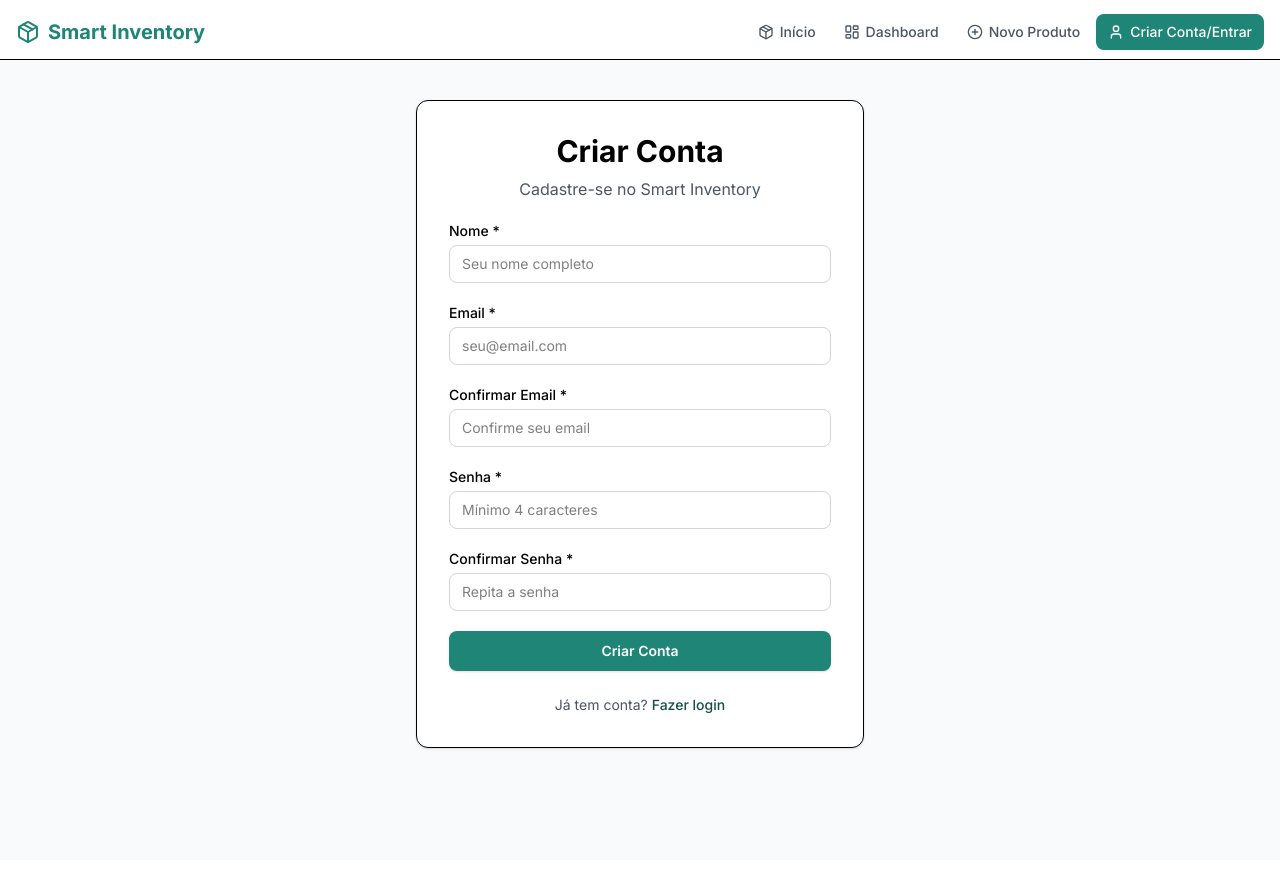
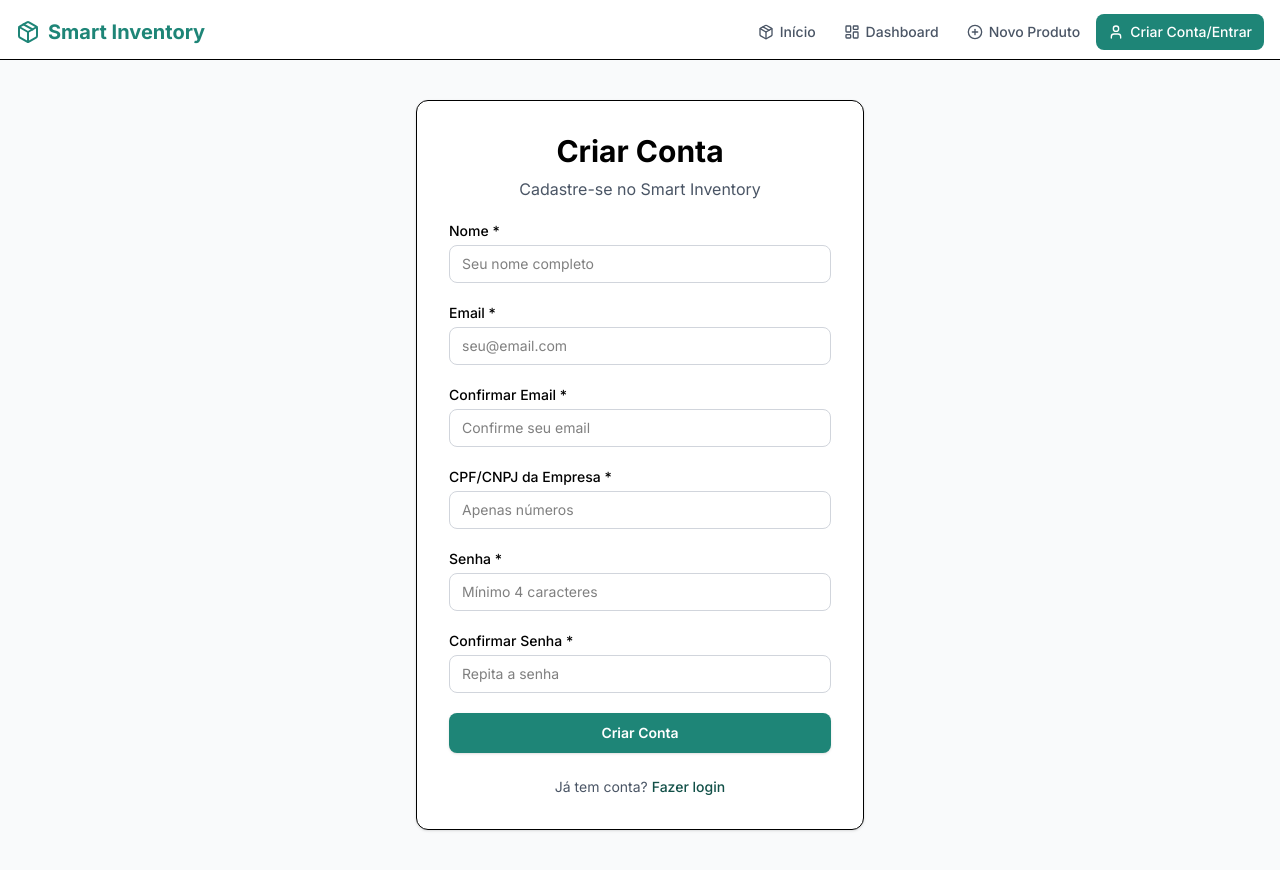
Before and after one commit to cnrnival/smart-inventory, a Next.js app: page /create-account in a window 1280 px wide. Built offline with nearby package versions, Linux system fonts and the light colour scheme.

Commit message:
Adição de "cpf/cnpj" no create account

```diff
--- a/src/app/create-account/page.tsx
+++ b/src/app/create-account/page.tsx
@@ -13,14 +13,15 @@ export default function CreateAccountPage() {
     confirmEmail: "",
     password: "",
     confirmPassword: "",
+    document: "",
   });
 
   const handleSubmit = (e: React.FormEvent<HTMLFormElement>) => {
     e.preventDefault();
-    const { name, email, confirmEmail, password, confirmPassword } = form;
+    const { name, email, confirmEmail, password, confirmPassword, document } = form;
 
     switch (true) {
-      case !name || !email || !confirmEmail || !password || !confirmPassword:
+      case !name || !email || !confirmEmail || !password || !confirmPassword || !document:
         toast.error("Preencha todos os campos.");
         return;
 
@@ -116,6 +117,21 @@ export default function CreateAccountPage() {
               />
             </div>
 
+             <div>
+              <label htmlFor="document" className="mb-1 block text-sm font-medium">
+                CPF/CNPJ da Empresa *
+              </label>
+              <input
+                id="document"
+                type="text"
+                value={form.document}
+                onChange={(e) => setForm({ ...form, document: e.target.value })}
+                placeholder="Apenas números"
+                className="w-full rounded-lg border border-gray-300 bg-white px-3 py-2 text-sm outline-none focus:border-primary focus:ring-2 focus:ring-primary/20"
+                required
+              />
+            </div>
+
             <div>
               <label
                 htmlFor="password"
```
